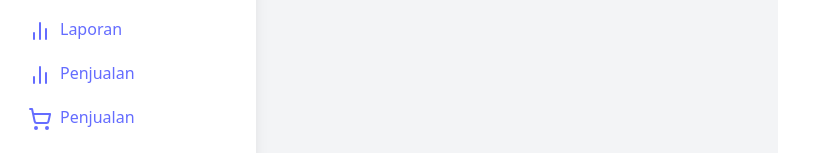
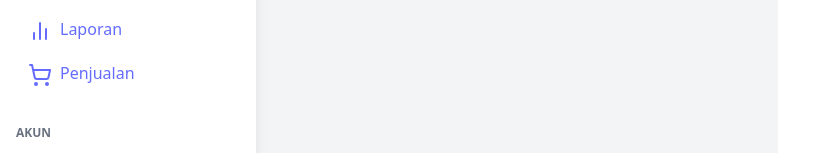
Before and after one commit to salwaistiqfarah/crm-kelompok9-23SIA, a React (Vite) app: page / in a window 1280 px wide. Shown: the part 163-316 px from the top of the page, without its empty margins (0-825 px from the left). Built offline with nearby package versions, Linux system fonts and the light colour scheme; the HTML template or start-up script is replaced by a standard one.

Commit message:
delete penjualan ok

```diff
--- a/src/components/Sidebar.jsx
+++ b/src/components/Sidebar.jsx
@@ -15,7 +15,6 @@ const menuItems = [
   { name: 'Dashboard', icon: <LayoutDashboard />, path: '/' },
   { name: 'Produk', icon: <Box />, path: '/produk' },
   { name: 'Laporan', icon: <BarChart2 />, path: '/laporan' },
-  { name: 'Penjualan', icon: <BarChart2 />, path: '/Penjualan' },
   { name: 'Penjualan', icon: <ShoppingCart />, path: '/penjualan' },
 ]
 
```
